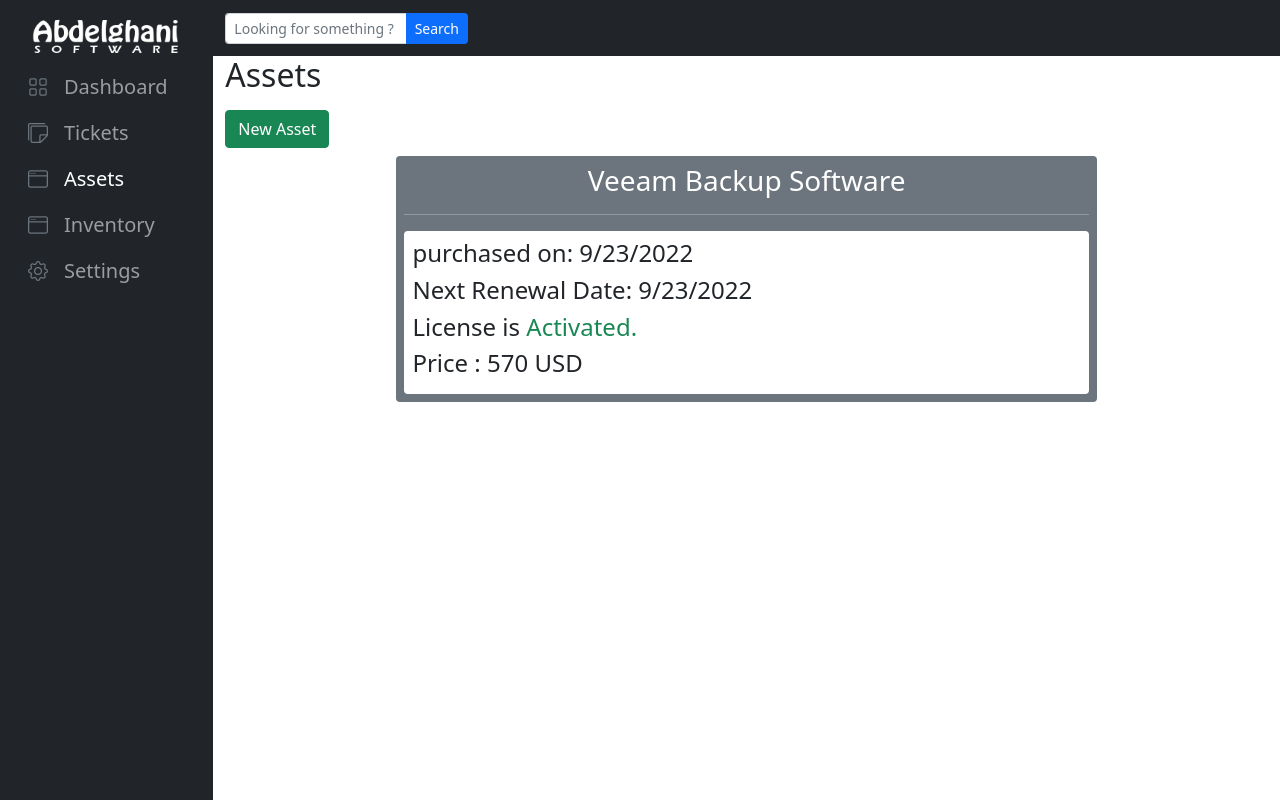
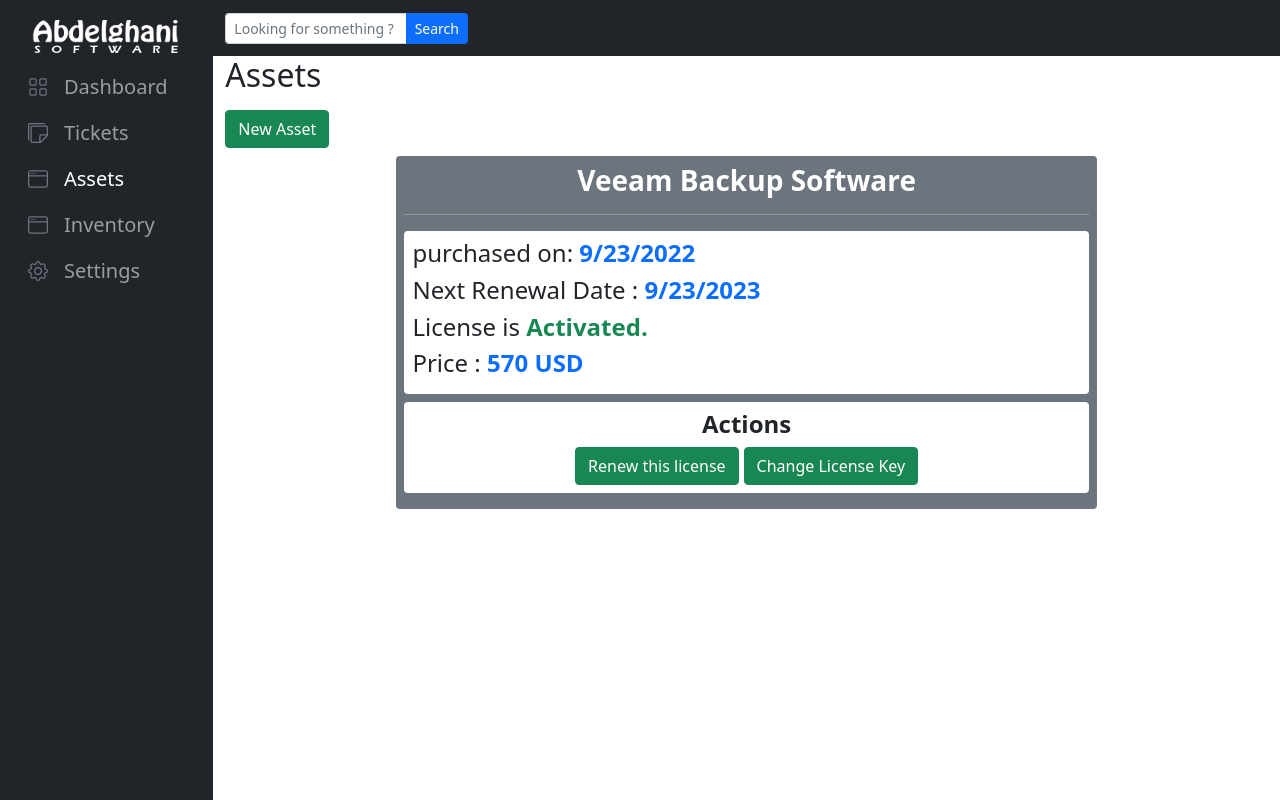
Before and after one commit to Abdelghani-Adel/I.T_Manager, a React (Create React App) app: page /assets/software/details/1 in a window 1280 px wide. Built offline with nearby package versions, Linux system fonts and the light colour scheme.

Commit message:
added actions to software ticket details

```diff
--- a/src/Pages/AssetsPage/AssetsSoftware/SoftwareDetails.js
+++ /dev/null
@@ -1,49 +0,0 @@
-import { useSelector } from "react-redux";
-import { useParams } from "react-router-dom";
-
-const SoftwareDetails = (props) => {
-  const params = useParams();
-  const softwareSlice = useSelector((state) => state.software);
-  const software = softwareSlice.find((software) => software.id == params.id);
-
-  // const softwareDate = new Date(software.purchasedOn);
-  let nextRenewalDate = new Date(software.purchasedOn);
-  let nextRenewal;
-  if (software.annualFees) {
-    nextRenewalDate.setFullYear(nextRenewalDate.getFullYear() + 1);
-  } else if (software.monthlyFees) {
-    nextRenewalDate.setMonth(nextRenewalDate.getMonth() + 1);
-  } else if (software.lifeTimeLicense) {
-    nextRenewal = (
-      <span className="text-success">
-        This software has a life-time license.
-      </span>
-    );
-  }
-
-  nextRenewal = nextRenewalDate.toLocaleDateString();
-
-  return (
-    <div className="col-10 col-xl-8 m-auto p-2 mb-2 bg-secondary rounded">
-      <h3 className="text-white text-center">{software.name} Software</h3>
-      <hr className="text-white" />
-      <div className="rounded bg-white p-2">
-        <h4>purchased on: {software.purchasedOn}</h4>
-        <h4>Next Renewal Date: {nextRenewal}</h4>
-        <h4>
-          License is{" "}
-          {software.expired ? (
-            <span className="text-danger">Not Activated.</span>
-          ) : (
-            <span className="text-success">Activated.</span>
-          )}
-        </h4>
-        <h4>
-          Price : {software.price} {software.currency}
-        </h4>
-      </div>
-    </div>
-  );
-};
-
-export default SoftwareDetails;
--- /dev/null
+++ b/src/Pages/AssetsPage/AssetsSoftware/SoftwareDetails/DetailsActions.js
@@ -0,0 +1,11 @@
+const DetailsActions = (props) => {
+  return (
+    <div className="p-2 mb-2 bg-white text-center rounded">
+      <h4 className="fw-bold">Actions</h4>
+      <button className="btn btn-success">Renew this license</button>
+      <button className="btn btn-success">Change License Key</button>
+    </div>
+  );
+};
+
+export default DetailsActions;
--- /dev/null
+++ b/src/Pages/AssetsPage/AssetsSoftware/SoftwareDetails/DetailsRenewalDate.js
@@ -0,0 +1,32 @@
+import { useEffect, useState } from "react";
+
+const DetailsRenewalDate = (props) => {
+  const [renewalDate, setRenewalDate] = useState();
+
+  useEffect(() => {
+    let purchaseDate = new Date(props.software.purchasedOn);
+    let renewalDate;
+    if (props.software.annualFees) {
+      purchaseDate.setFullYear(purchaseDate.getFullYear() + 1);
+      renewalDate = purchaseDate.toLocaleDateString();
+    } else if (props.software.monthlyFees) {
+      purchaseDate.setMonth(purchaseDate.getMonth() + 1);
+      renewalDate = purchaseDate.toLocaleDateString();
+    } else {
+      renewalDate = (
+        <span className="text-success">
+          This software has a life time license
+        </span>
+      );
+    }
+    setRenewalDate(renewalDate);
+  }, []);
+  return (
+    <h4>
+      Next Renewal Date :
+      <span className="text-primary fw-bold"> {renewalDate}</span>
+    </h4>
+  );
+};
+
+export default DetailsRenewalDate;
--- /dev/null
+++ b/src/Pages/AssetsPage/AssetsSoftware/SoftwareDetails/SoftwareDetails.js
@@ -0,0 +1,45 @@
+import { useState } from "react";
+import { useSelector } from "react-redux";
+import { useParams } from "react-router-dom";
+import DetailsActions from "./DetailsActions";
+import DetailsRenewalDate from "./DetailsRenewalDate";
+
+const SoftwareDetails = (props) => {
+  const params = useParams();
+  const softwareSlice = useSelector((state) => state.software);
+  const software = softwareSlice.find((software) => software.id == params.id);
+
+  return (
+    <div className="col-10 col-xl-8 m-auto p-2 mb-2 bg-secondary rounded">
+      <h3 className="text-white text-center fw-bold mb-2">
+        {software.name} Software
+      </h3>
+      <hr className="text-white" />
+      <div className="rounded bg-white p-2 mb-2">
+        <h4>
+          purchased on:{" "}
+          <span className="text-primary fw-bold">{software.purchasedOn}</span>
+        </h4>
+        <DetailsRenewalDate software={software} />
+        <h4>
+          License is{" "}
+          {software.expired ? (
+            <span className="text-danger fw-bold">Not Activated.</span>
+          ) : (
+            <span className="text-success fw-bold">Activated.</span>
+          )}
+        </h4>
+        <h4>
+          Price :{" "}
+          <span className="text-primary fw-bold">
+            {software.price} {software.currency}
+          </span>
+        </h4>
+      </div>
+
+      <DetailsActions />
+    </div>
+  );
+};
+
+export default SoftwareDetails;
--- a/src/Redux/slices/softwareSlices.js
+++ b/src/Redux/slices/softwareSlices.js
@@ -6,9 +6,9 @@
     name: "Veeam Backup",
     purchasedOn: "9/23/2022",
     purchasedTo: "Abdelghani Adel",
-    annualFees: false,
+    annualFees: true,
     monthlyFees: false,
-    lifeTimeLicense: true,
+    lifeTimeLicense: false,
     nextRenewal: "5/22/2022, 11:59:59 PM",
     currency: "USD",
     price: "570",
@@ -38,13 +38,13 @@
     name: "Onyx ERP",
     purchasedOn: "3/29/2022",
     purchasedTo: "Mohamed Eladawy",
-    annualFees: false,
+    annualFees: true,
     monthlyFees: false,
-    lifeTimeLicense: true,
+    lifeTimeLicense: false,
     nextRenewal: null,
     currency: "USD",
     price: "20000",
-    renewPrice: null,
+    renewPrice: "2000",
     maintenancePrice: null,
     licenseKey: "ekutb-8itn2-N9L99-aieJ9-33BNw0",
     expired: false,
--- a/src/Routes/Routes.js
+++ b/src/Routes/Routes.js
@@ -9,7 +9,7 @@
 import AssetsPage from "../Pages/AssetsPage/AssetsPage";
 import AssetsDashboard from "../Pages/AssetsPage/AssetsDashboard/AssetsDashboard";
 import AssetsSoftware from "../Pages/AssetsPage/AssetsSoftware/AssetsSoftware";
-import SoftwareDetails from "../Pages/AssetsPage/AssetsSoftware/SoftwareDetails";
+import SoftwareDetails from "../Pages/AssetsPage/AssetsSoftware/SoftwareDetails/SoftwareDetails";
 
 const ROUTES = [
   {
```
